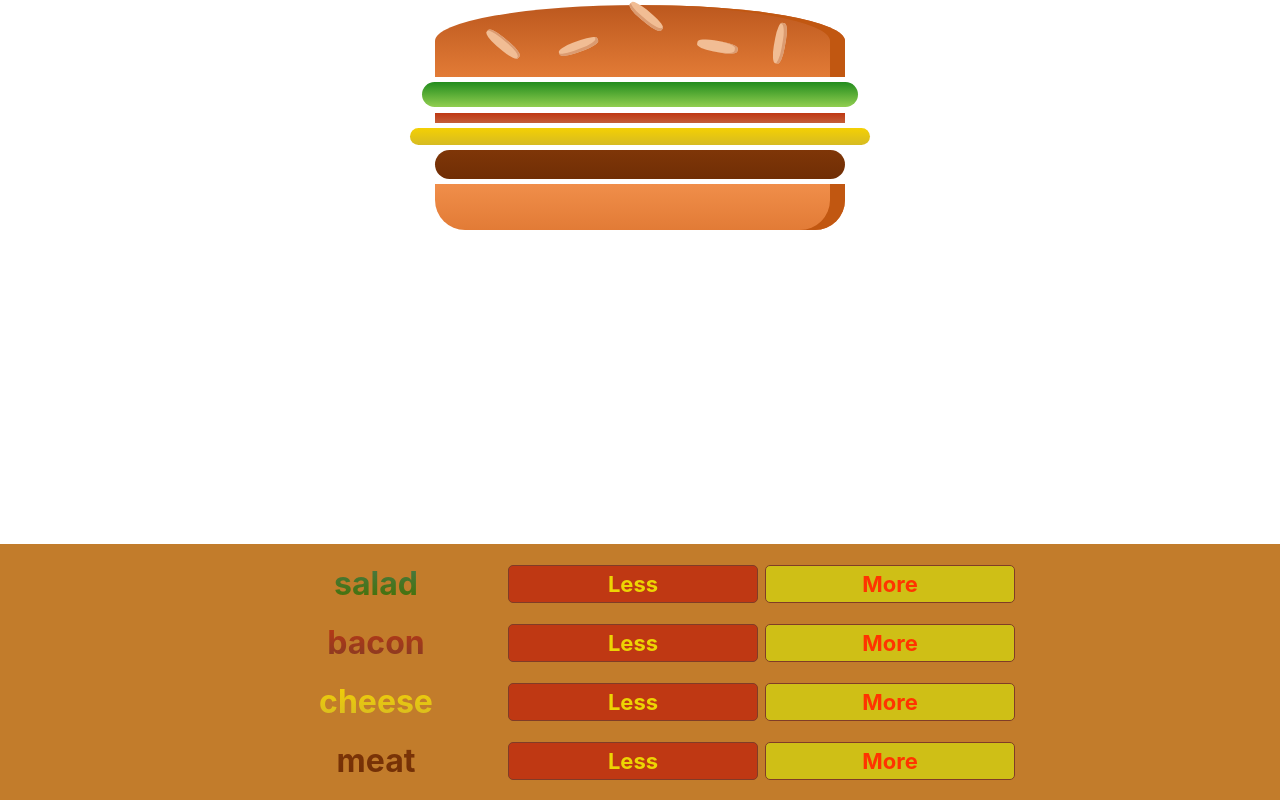
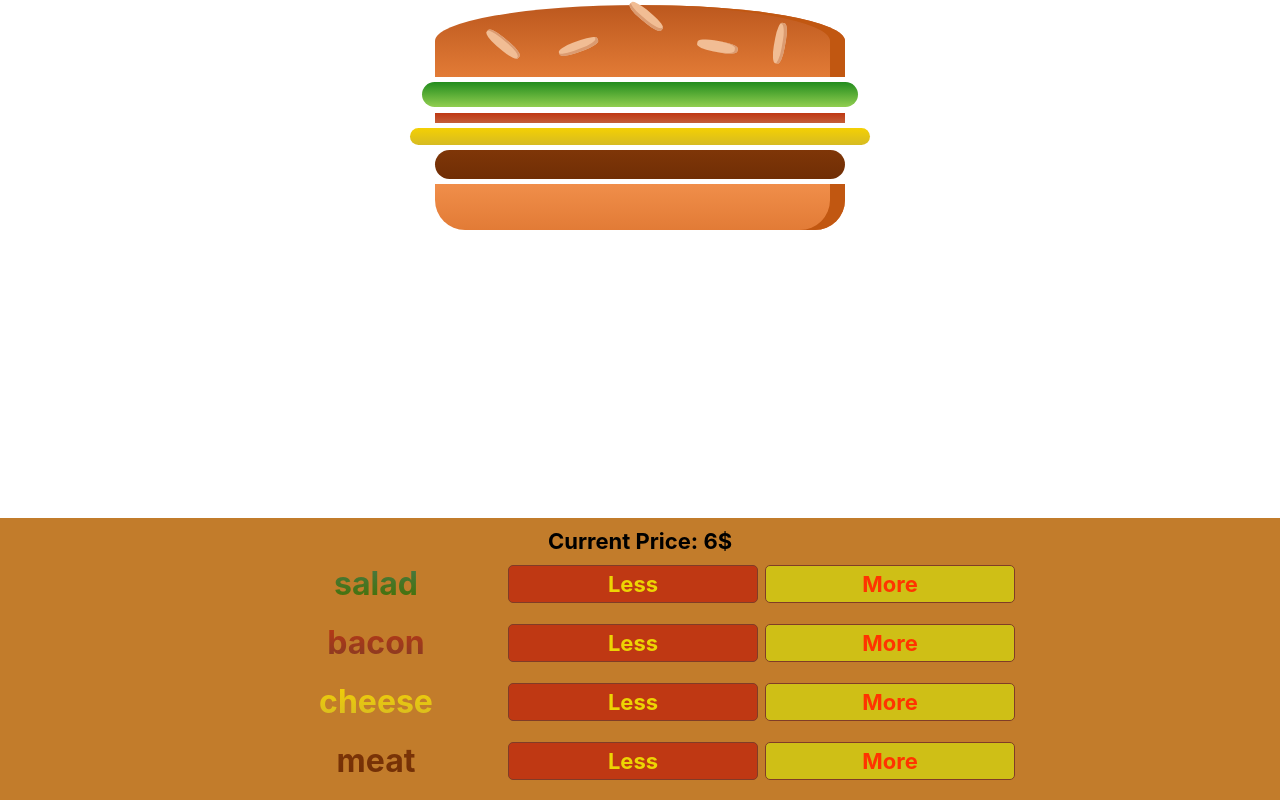
Before and after one commit to arifemir/burger-builder, a React (Create React App) app: page / in a window 1280 px wide. Built offline with nearby package versions, Linux system fonts and the light colour scheme.

Commit message:
price adding process done;

```diff
--- a/src/components/Burger/BuildControlPanel/BuildControlPanel.js
+++ b/src/components/Burger/BuildControlPanel/BuildControlPanel.js
@@ -1,6 +1,7 @@
 import React from 'react';
 import styles from './BuildControlPanel.module.css'
 import Control from "./Control/Control";
+import Price from "./Price/Price";
 
 const controls = [
   {label:'salad',type:'salad'},
@@ -12,6 +13,7 @@ const controls = [
 const BuildControlPanel = (props) => {
   return (
     <div className={styles.BuildControls}>
+      <Price price={props.price}/>
       {controls.map(ctrl => (
         <Control
           addIngredient={()=>props.addIngredient(ctrl.type)}
--- /dev/null
+++ b/src/components/Burger/BuildControlPanel/Price/Price.js
@@ -0,0 +1,10 @@
+import React from 'react';
+import styles from "./Price.module.css";
+
+const Price = (props) =>
+  <p className={styles.Price}>
+    Current Price: {props.price}$
+  </p>
+
+
+export default Price;
--- /dev/null
+++ b/src/components/Burger/BuildControlPanel/Price/Price.module.css
@@ -0,0 +1,4 @@
+.Price {
+    font-weight: bold;
+    margin:0 auto;
+}
--- a/src/containers/BurgerBuilder/BurgerBuilder.js
+++ b/src/containers/BurgerBuilder/BurgerBuilder.js
@@ -57,6 +57,7 @@ class BurgerBuilder extends Component {
           addIngredient={(type) => this.addIngredientHandler(type)}
           removeIngredient={(type) => this.removeIngredientHandler(type)}
           disabledInfo={disabledInfo}
+          price={this.state.totalPrice}
         />
       </Fragment>
     );
```
